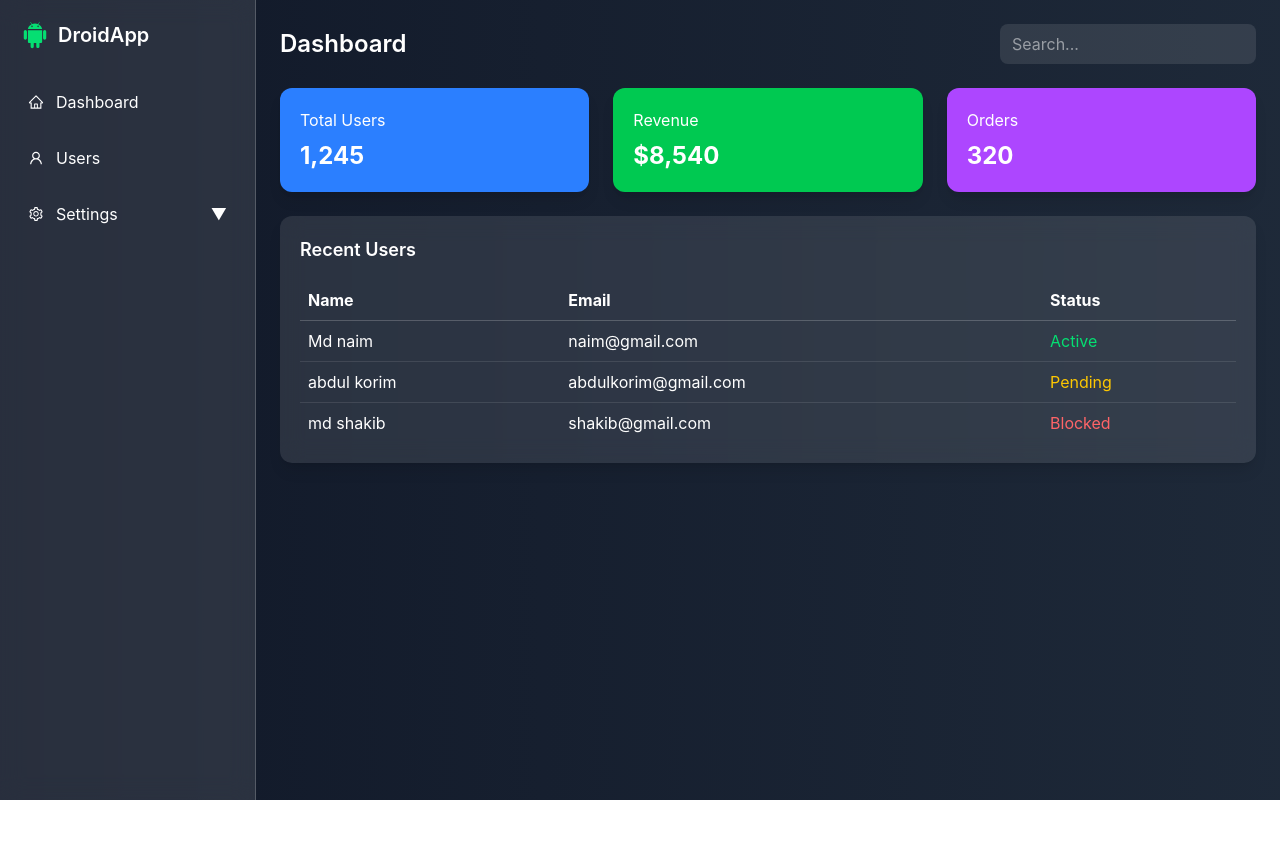
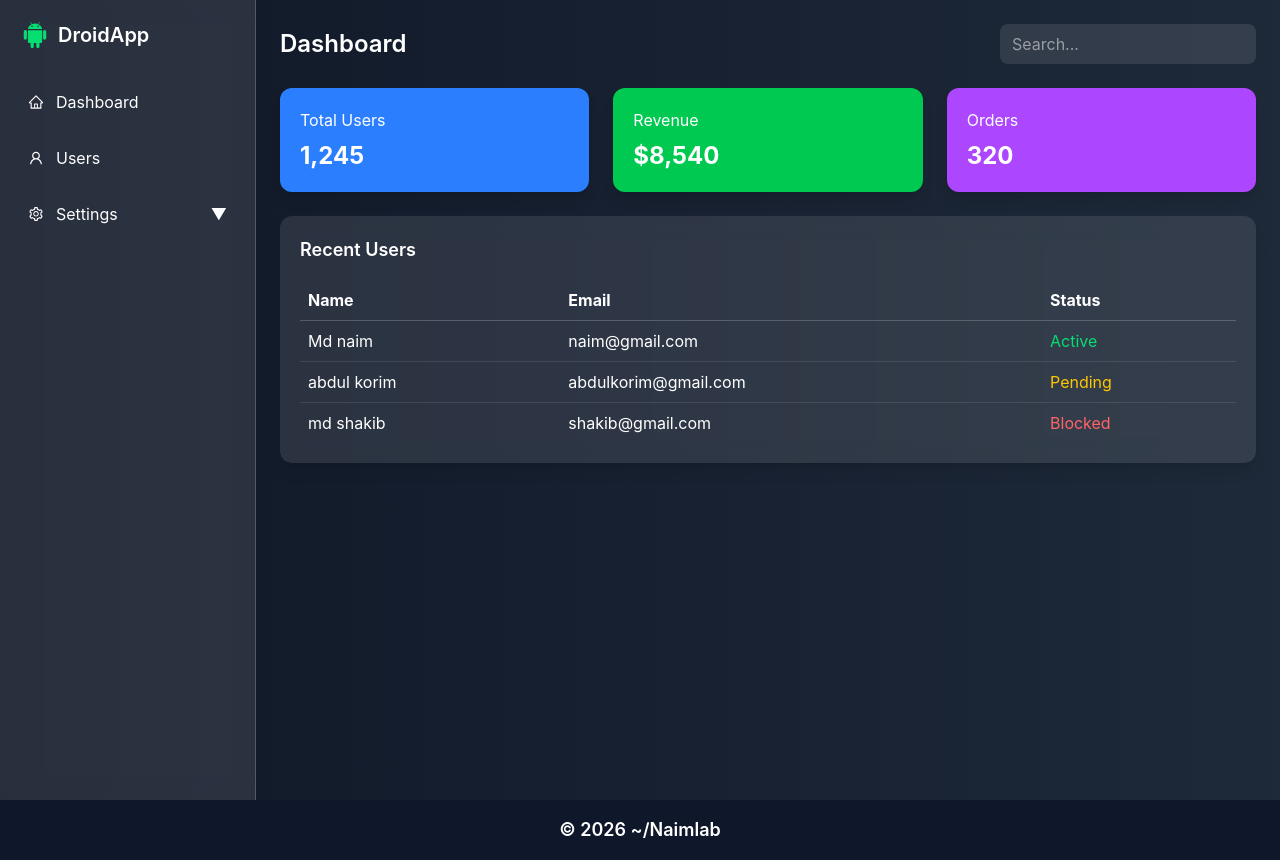
Before and after one commit to naimweb/login-signup, a React (Vite) app in the folder frontend/login-signup/: page /dashboard in a window 1280 px wide. Before the commit the page ends 800 px from the top, so only its background shows below. Built offline with nearby package versions, Linux system fonts and the light colour scheme.

Commit message:
footer added

```diff
--- a/frontend/login-signup/src/App.jsx
+++ b/frontend/login-signup/src/App.jsx
@@ -3,6 +3,7 @@ import Login from "./pages/login";
 import Signup from "../signUp";
 import Dashboard from "./components/dashboard";
 import { ToastContainer } from "react-toastify";
+
 
 function App() {
   return (
@@ -10,6 +11,7 @@ function App() {
       <Routes>
         <Route path="/login" element={<Login />} />
         <Route path="/signup" element={<Signup />} />
+
         <Route path="/dashboard" element={<Dashboard />} />
       </Routes>
 
--- a/frontend/login-signup/src/components/dashboard.jsx
+++ b/frontend/login-signup/src/components/dashboard.jsx
@@ -1,10 +1,11 @@
 import Dashboard from './nav'
-
+import Footer from "./footer"
 function dashboard() {
   return (
       <>
          <div>
              <Dashboard />
+             <Footer />
          </div>
       </>
   )
--- /dev/null
+++ b/frontend/login-signup/src/components/footer.jsx
@@ -0,0 +1,14 @@
+function Footer() {
+  return (
+    <footer className="bg-slate-900 text-white">
+      <div className="max-w-6xl mx-auto px-4 py-4 flex flex-col md:flex-row justify-between items-center gap-4 ">
+
+        <h3 className="text-lg font-semibold mx-auto">
+          © {new Date().getFullYear()}  ~/Naimlab
+        </h3>
+        </div>
+    </footer>
+  );
+}
+
+export default Footer;
--- a/frontend/login-signup/src/components/nav.jsx
+++ b/frontend/login-signup/src/components/nav.jsx
@@ -158,6 +158,7 @@ function Dashboard() {
             </tbody>
           </table>
         </div>
+
       </div>
     </div>
   );
```
